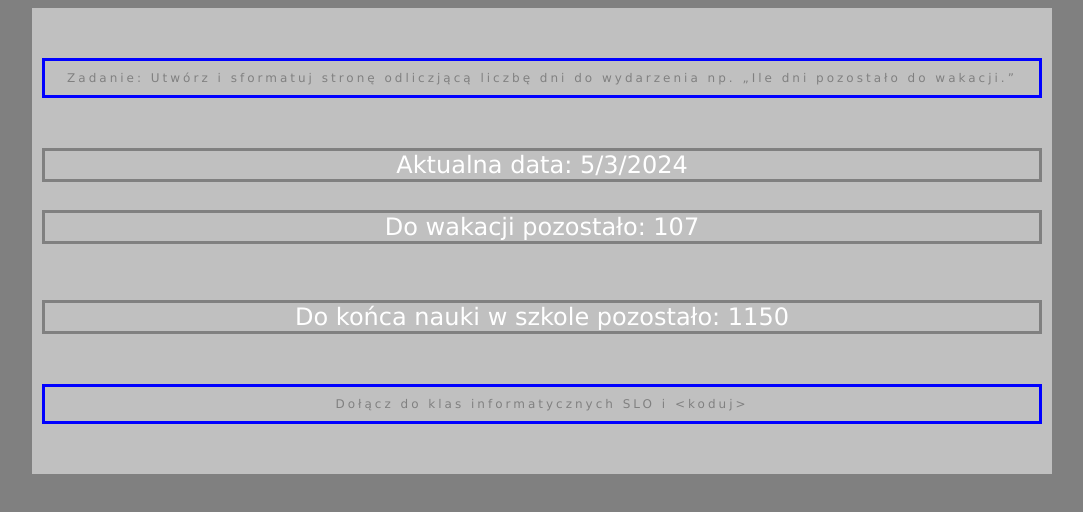
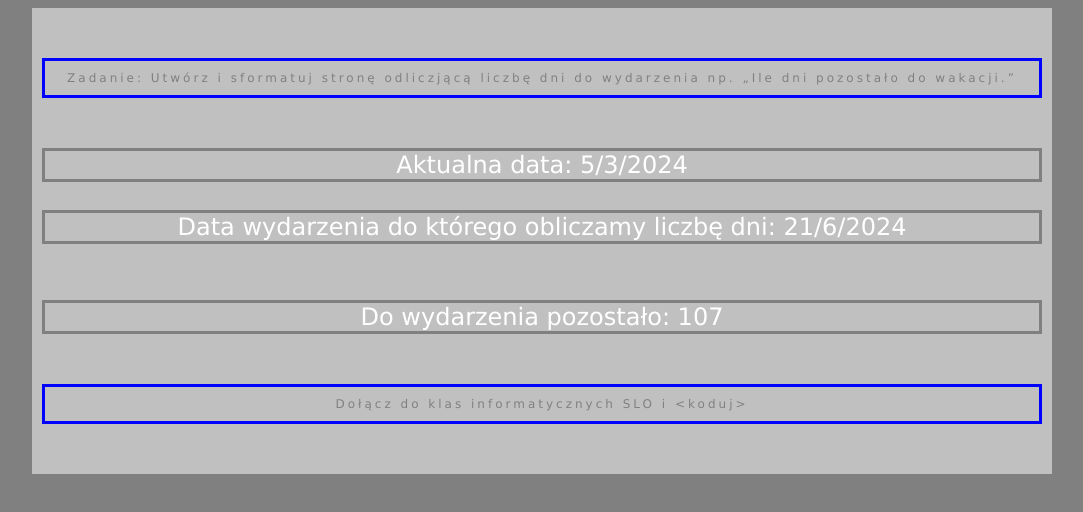
Before and after one commit to kekeszniki/odliczanie, a plain HTML site: page index.html in a window 1280 px wide. Shown: the whole page, without its empty margins (98-1181 px from the left). Drawn offline with Linux system fonts and the light colour scheme.

Commit message:
Update index.html

```diff
--- a/index.html
+++ b/index.html
@@ -25,20 +25,11 @@
 		var pozostalo = milisekundy2 - milisekundy; //obliczamy ile milisekund pozostało do wydarzenia
 		var dni = Math.floor(pozostalo/86400000); //obliczamy liczbe dni do wydarzenia
 
-		var end = new Date("04/30/2027");//data wydarzenia
-		var endDzien = end.getDate();
-		var endMiesiac = end.getMonth()+1;
-		var endRok = end.getFullYear();
-		var milisekundy2 = end.getTime();
-
-		var pozostalo = milisekundy2 - milisekundy; //obliczamy ile milisekund pozostało do wydarzenia
-		var dni1 = Math.floor(pozostalo/86400000); //obliczamy liczbe dni do wydarzenia
-
 
 
 		document.getElementById("aktualnaData").innerHTML = "Aktualna data: "+dzien+"/"+miesiac+"/"+rok;
-		document.getElementById("dataWydarzenia").innerHTML = "Do wakacji pozostało: "+ dni;
-		document.getElementById("dniDoWydarzenia").innerHTML ="Do końca nauki w szkole pozostało: "+ dni1;
+		document.getElementById("dataWydarzenia").innerHTML = "Data wydarzenia do którego obliczamy liczbę dni: "+endDzien+"/"+endMiesiac+"/"+endRok;
+		document.getElementById("dniDoWydarzenia").innerHTML ="Do wydarzenia pozostało: "+ dni;
 
 	}
 
```
